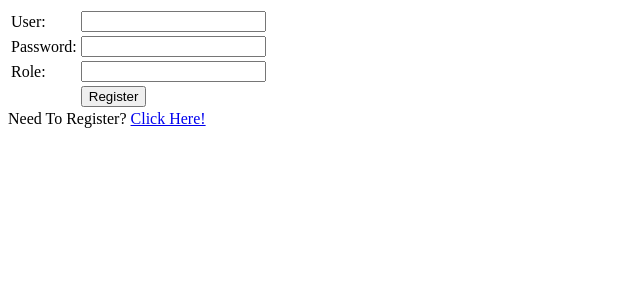
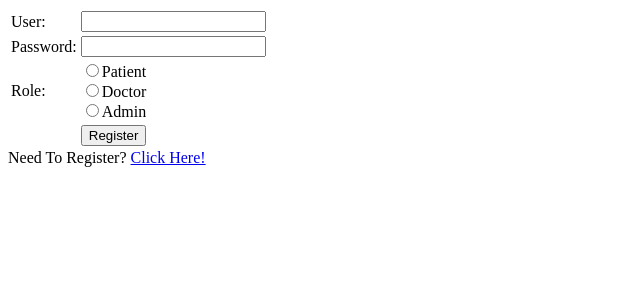
Before and after one commit to jthomson264/HCMSystem, a Python web app: template templates/register.html in a window 1280 px wide. Shown: the top 300 px of the page, without its empty margins (0-640 px from the left). Run offline with Jinja, Linux system fonts and the light colour scheme; the template is opened without the code that fills it, so the values that code supplies are empty.

Commit message:
Made Register a little nicer looking with radio buttons
Users can no longer input their own text for their role. They must
choose one of three radio buttons, patient, doctor, or admin

```diff
--- a/templates/register.html
+++ b/templates/register.html
@@ -10,7 +10,10 @@
         </tr>
 		<tr>
 			<td>Role: </td>
-			<td><input type="text" name="role"></td>
+			<td><input type="radio" name="role" value = "patient">Patient<br>
+			<input type="radio" name="role" value = "doctor">Doctor<br>
+			<input type="radio" name="role" value = "admin">Admin<br>
+			</td>
 		</tr>
         <tr>
             <td></td>
```
